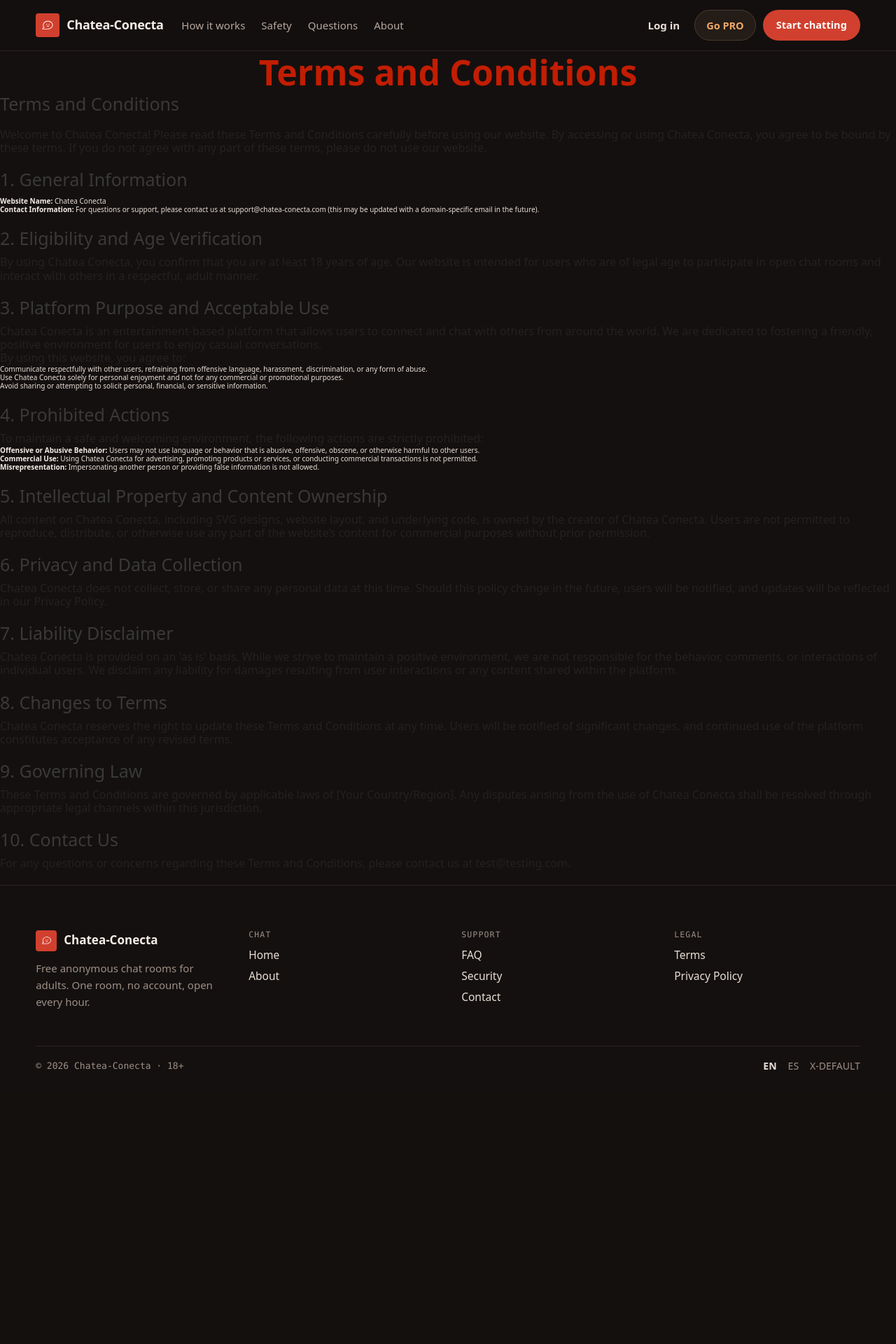
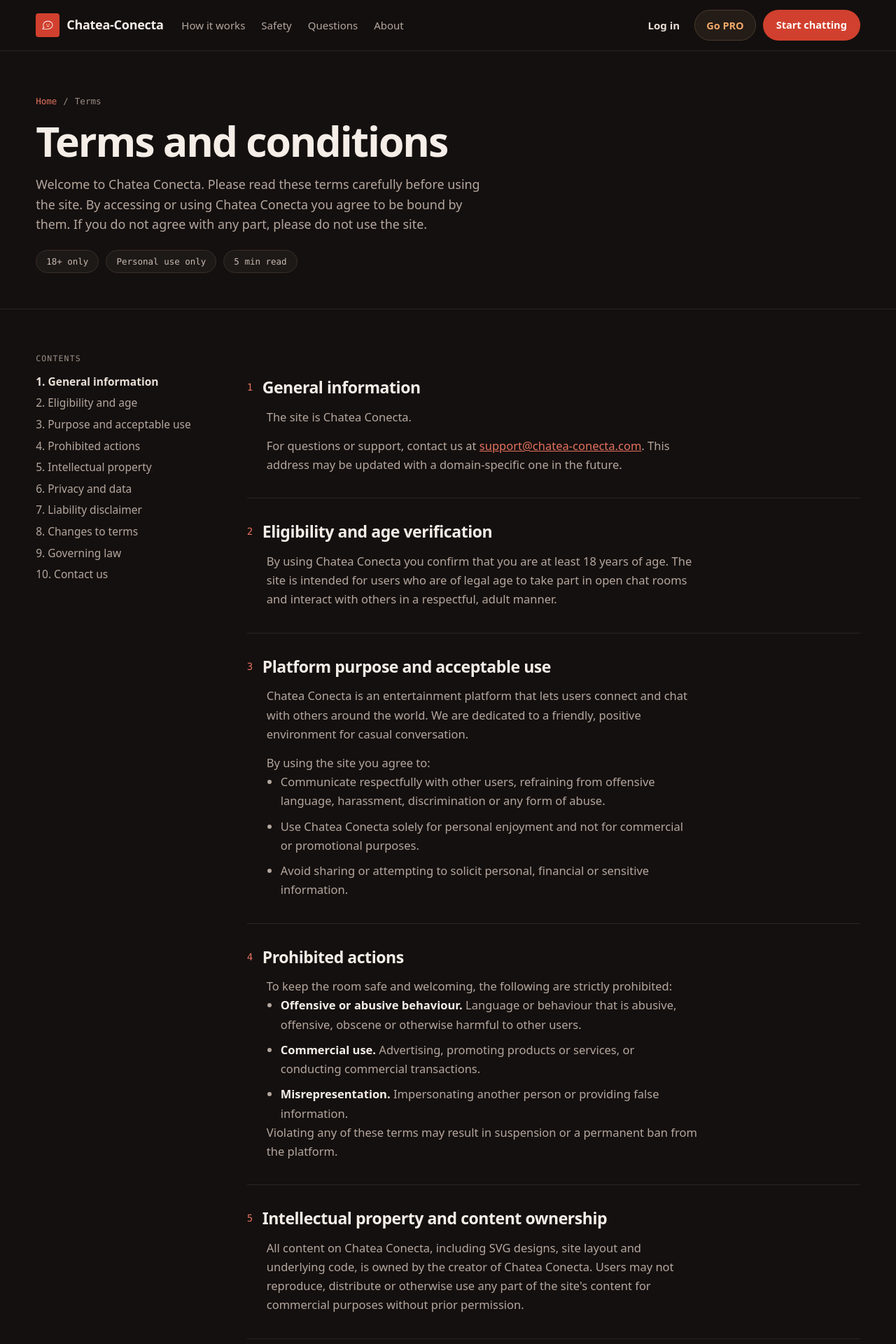
Before and after one commit to amssdias/chatea-conecta, a Django app: page /en/terms/ in a window 1280 px wide. Shown: the top 1920 px of the page at 70% size. Before the commit the page ends 1528 px from the top, so only its background shows below. Run offline with Django 4.2, Linux system fonts and the light colour scheme; parts of the project's set-up code (start-up, migrations or seed data) failed here and were passed over.

Commit message:
feat: update privacy, security, and terms pages with new content and structure

```diff
--- a/chat_connect/templates/pages/terms.html
+++ b/chat_connect/templates/pages/terms.html
@@ -1,66 +1,128 @@
 {% extends "base.html" %}
 {% load i18n %}
 
-{% block title %}Chatea-Conecta - {% trans "Terms and Conditions" %}{% endblock title %}
-{% block description %}{% trans "Read the Terms and Conditions for using Chatea-Conecta." %}{% endblock description %}
-{% block og_title %}{% blocktrans %}Chatea-Conecta - Terms and Conditions{% endblocktrans %}{% endblock og_title %}
-{% block og_description %}{% trans "Read the Terms and Conditions for using Chatea-Conecta." %}{% endblock og_description %}
-{% block twitter_title %}{% blocktrans %}Chatea-Conecta - Terms and Conditions{% endblocktrans %}{% endblock twitter_title %}
-{% block twitter_description %}{% trans "Read the Terms and Conditions for using Chatea-Conecta." %}{% endblock twitter_description %}
+{% block title %}
+{% trans "Terms and conditions for adult chat, 18+ | Chatea-Conecta" %}
+{% endblock title %}
+
+{% block description %}
+{% trans "The rules of Chatea-Conecta: who may use the free chat rooms, what is not allowed, how moderation works, and the limits of our liability." %}
+{% endblock description %}
 
 {% block header %}
-<header class="header-privacy">
-    <h1 class="heading-primary">{% trans "Terms and Conditions" %}</h1>
+<header class="page-head">
+    <nav class="breadcrumb" aria-label="{% trans 'Breadcrumb' %}">
+        <a class="breadcrumb__link" href="{% url 'chat:home' %}">{% trans "Home" %}</a>
+        <span aria-hidden="true">/</span>
+        <span>{% trans "Terms" %}</span>
+    </nav>
+
+    <h1 class="page-head__title page-head__title--short">{% trans "Terms and conditions" %}</h1>
+
+    <p class="page-head__lede">
+        {% trans "Welcome to Chatea Conecta. Please read these terms carefully before using the site. By accessing or using Chatea Conecta you agree to be bound by them. If you do not agree with any part, please do not use the site." %}
+    </p>
+
+    <div class="page-head__badges">
+        <span class="page-head__badge">{% trans "18+ only" %}</span>
+        <span class="page-head__badge">{% trans "Personal use only" %}</span>
+        <span class="page-head__badge">{% trans "5 min read" %}</span>
+    </div>
 </header>
 {% endblock header %}
 
 {% block content %}
-<section class="privacy-policy" aria-labelledby="terms-heading">
-    <h2 id="terms-heading" class="heading-tertiary heading-tertiary-dark-amber margin-bottom-xsmall">{% trans "Terms and Conditions" %}</h2>
-    <p class="paragraph margin-bottom-xsmall">{% trans "Welcome to Chatea Conecta! Please read these Terms and Conditions carefully before using our website. By accessing or using Chatea Conecta, you agree to be bound by these terms. If you do not agree with any part of these terms, please do not use our website." %}</p>
+<div class="doc-layout">
 
-    <h3 class="heading-tertiary heading-tertiary-dark-amber margin-bottom-xxsmall">1. {% trans "General Information" %}</h3>
-    <ul class="margin-bottom-xsmall">
-        <li><strong>{% trans "Website Name:" %}</strong> Chatea Conecta</li>
-        <li><strong>{% trans "Contact Information:" %}</strong> {% trans "For questions or support, please contact us at support@chatea-conecta.com (this may be updated with a domain-specific email in the future)." %}</li>
-    </ul>
+    <aside class="toc">
+        <h2 class="toc__title">{% trans "Contents" %}</h2>
+        <a class="toc__link toc__link--current" href="#t1">1. {% trans "General information" %}</a>
+        <a class="toc__link" href="#t2">2. {% trans "Eligibility and age" %}</a>
+        <a class="toc__link" href="#t3">3. {% trans "Purpose and acceptable use" %}</a>
+        <a class="toc__link" href="#t4">4. {% trans "Prohibited actions" %}</a>
+        <a class="toc__link" href="#t5">5. {% trans "Intellectual property" %}</a>
+        <a class="toc__link" href="#t6">6. {% trans "Privacy and data" %}</a>
+        <a class="toc__link" href="#t7">7. {% trans "Liability disclaimer" %}</a>
+        <a class="toc__link" href="#t8">8. {% trans "Changes to terms" %}</a>
+        <a class="toc__link" href="#t9">9. {% trans "Governing law" %}</a>
+        <a class="toc__link" href="#t10">10. {% trans "Contact us" %}</a>
+    </aside>
 
-    <h3 class="heading-tertiary heading-tertiary-dark-amber margin-bottom-xxsmall">2. {% trans "Eligibility and Age Verification" %}</h3>
-    <p class="paragraph margin-bottom-xsmall">{% trans "By using Chatea Conecta, you confirm that you are at least 18 years of age. Our website is intended for users who are of legal age to participate in open chat rooms and interact with others in a respectful, adult manner." %}</p>
+    {% url 'chat:contact' as contact_url %}
+    {% url 'chat:privacy' as privacy_url %}
 
-    <h3 class="heading-tertiary heading-tertiary-dark-amber margin-bottom-xxsmall">3. {% trans "Platform Purpose and Acceptable Use" %}</h3>
-    <p class="paragraph">{% trans "Chatea Conecta is an entertainment-based platform that allows users to connect and chat with others from around the world. We are dedicated to fostering a friendly, positive environment for users to enjoy casual conversations." %}</p>
-    <p class="paragraph">{% trans "By using this website, you agree to:" %}</p>
-    <ul class="margin-bottom-xsmall">
-        <li>{% trans "Communicate respectfully with other users, refraining from offensive language, harassment, discrimination, or any form of abuse." %}</li>
-        <li>{% trans "Use Chatea Conecta solely for personal enjoyment and not for any commercial or promotional purposes." %}</li>
-        <li>{% trans "Avoid sharing or attempting to solicit personal, financial, or sensitive information." %}</li>
-    </ul>
+    <div class="doc doc--numbered doc-layout__body">
 
-    <h3 class="heading-tertiary heading-tertiary-dark-amber margin-bottom-xxsmall">4. {% trans "Prohibited Actions" %}</h3>
-    <p class="paragraph">{% trans "To maintain a safe and welcoming environment, the following actions are strictly prohibited:" %}</p>
-    <ul class="margin-bottom-xsmall">
-        <li><strong>{% trans "Offensive or Abusive Behavior:" %}</strong> {% trans "Users may not use language or behavior that is abusive, offensive, obscene, or otherwise harmful to other users." %}</li>
-        <li><strong>{% trans "Commercial Use:" %}</strong> {% trans "Using Chatea Conecta for advertising, promoting products or services, or conducting commercial transactions is not permitted." %}</li>
-        <li><strong>{% trans "Misrepresentation:" %}</strong> {% trans "Impersonating another person or providing false information is not allowed." %}</li>
-    </ul>
+        <article class="doc__section" id="t1">
+            <h2 class="doc__title"><span class="doc__num" aria-hidden="true">1</span>{% trans "General information" %}</h2>
+            <p class="doc__text">{% trans "The site is Chatea Conecta." %}</p>
+            <p class="doc__text">
+                {% blocktrans %}For questions or support, contact us at <a href="{{ contact_url }}">support@chatea-conecta.com</a>. This address may be updated with a domain-specific one in the future.{% endblocktrans %}
+            </p>
+        </article>
 
-    <h3 class="heading-tertiary heading-tertiary-dark-amber margin-bottom-xxsmall">5. {% trans "Intellectual Property and Content Ownership" %}</h3>
-    <p class="paragraph margin-bottom-xsmall">{% trans "All content on Chatea Conecta, including SVG designs, website layout, and underlying code, is owned by the creator of Chatea Conecta. Users are not permitted to reproduce, distribute, or otherwise use any part of the website’s content for commercial purposes without prior permission." %}</p>
+        <article class="doc__section" id="t2">
+            <h2 class="doc__title"><span class="doc__num" aria-hidden="true">2</span>{% trans "Eligibility and age verification" %}</h2>
+            <p class="doc__text">{% trans "By using Chatea Conecta you confirm that you are at least 18 years of age. The site is intended for users who are of legal age to take part in open chat rooms and interact with others in a respectful, adult manner." %}</p>
+        </article>
 
-    <h3 class="heading-tertiary heading-tertiary-dark-amber margin-bottom-xxsmall">6. {% trans "Privacy and Data Collection" %}</h3>
-    <p class="paragraph margin-bottom-xsmall">{% trans "Chatea Conecta does not collect, store, or share any personal data at this time. Should this policy change in the future, users will be notified, and updates will be reflected in our Privacy Policy." %}</p>
+        <article class="doc__section" id="t3">
+            <h2 class="doc__title"><span class="doc__num" aria-hidden="true">3</span>{% trans "Platform purpose and acceptable use" %}</h2>
+            <p class="doc__text">{% trans "Chatea Conecta is an entertainment platform that lets users connect and chat with others around the world. We are dedicated to a friendly, positive environment for casual conversation." %}</p>
+            <p class="doc__text">{% trans "By using the site you agree to:" %}</p>
+            <ul class="doc__list">
+                <li class="doc__item">{% trans "Communicate respectfully with other users, refraining from offensive language, harassment, discrimination or any form of abuse." %}</li>
+                <li class="doc__item">{% trans "Use Chatea Conecta solely for personal enjoyment and not for commercial or promotional purposes." %}</li>
+                <li class="doc__item">{% trans "Avoid sharing or attempting to solicit personal, financial or sensitive information." %}</li>
+            </ul>
+        </article>
 
-    <h3 class="heading-tertiary heading-tertiary-dark-amber margin-bottom-xxsmall">7. {% trans "Liability Disclaimer" %}</h3>
-    <p class="paragraph margin-bottom-xsmall">{% trans "Chatea Conecta is provided on an 'as is' basis. While we strive to maintain a positive environment, we are not responsible for the behavior, comments, or interactions of individual users. We disclaim any liability for damages resulting from user interactions or any content shared within the platform." %}</p>
+        <article class="doc__section" id="t4">
+            <h2 class="doc__title"><span class="doc__num" aria-hidden="true">4</span>{% trans "Prohibited actions" %}</h2>
+            <p class="doc__text">{% trans "To keep the room safe and welcoming, the following are strictly prohibited:" %}</p>
+            <ul class="doc__list">
+                <li class="doc__item">{% blocktrans %}<strong>Offensive or abusive behaviour.</strong> Language or behaviour that is abusive, offensive, obscene or otherwise harmful to other users.{% endblocktrans %}</li>
+                <li class="doc__item">{% blocktrans %}<strong>Commercial use.</strong> Advertising, promoting products or services, or conducting commercial transactions.{% endblocktrans %}</li>
+                <li class="doc__item">{% blocktrans %}<strong>Misrepresentation.</strong> Impersonating another person or providing false information.{% endblocktrans %}</li>
+            </ul>
+            <p class="doc__text">{% trans "Violating any of these terms may result in suspension or a permanent ban from the platform." %}</p>
+        </article>
 
-    <h3 class="heading-tertiary heading-tertiary-dark-amber margin-bottom-xxsmall">8. {% trans "Changes to Terms" %}</h3>
-    <p class="paragraph margin-bottom-xsmall">{% trans "Chatea Conecta reserves the right to update these Terms and Conditions at any time. Users will be notified of significant changes, and continued use of the platform constitutes acceptance of any revised terms." %}</p>
+        <article class="doc__section" id="t5">
+            <h2 class="doc__title"><span class="doc__num" aria-hidden="true">5</span>{% trans "Intellectual property and content ownership" %}</h2>
+            <p class="doc__text">{% trans "All content on Chatea Conecta, including SVG designs, site layout and underlying code, is owned by the creator of Chatea Conecta. Users may not reproduce, distribute or otherwise use any part of the site's content for commercial purposes without prior permission." %}</p>
+        </article>
 
-    <h3 class="heading-tertiary heading-tertiary-dark-amber margin-bottom-xxsmall">9. {% trans "Governing Law" %}</h3>
-    <p class="paragraph margin-bottom-xsmall">{% trans "These Terms and Conditions are governed by applicable laws of [Your Country/Region]. Any disputes arising from the use of Chatea Conecta shall be resolved through appropriate legal channels within this jurisdiction." %}</p>
+        <article class="doc__section" id="t6">
+            <h2 class="doc__title"><span class="doc__num" aria-hidden="true">6</span>{% trans "Privacy and data collection" %}</h2>
+            <p class="doc__text">
+                {% blocktrans %}Chatea Conecta does not collect, store or share personal data at this time. Should this change, users will be notified and updates will appear in the <a href="{{ privacy_url }}">privacy policy</a>.{% endblocktrans %}
+            </p>
+        </article>
 
-    <h3 class="heading-tertiary heading-tertiary-dark-amber margin-bottom-xxsmall">10. {% trans "Contact Us" %}</h3>
-    <p class="paragraph margin-bottom-xsmall">{% trans "For any questions or concerns regarding these Terms and Conditions, please contact us at test@testing.com." %}</p>
-</section>
+        <article class="doc__section" id="t7">
+            <h2 class="doc__title"><span class="doc__num" aria-hidden="true">7</span>{% trans "Liability disclaimer" %}</h2>
+            <p class="doc__text">{% trans "Chatea Conecta is provided on an 'as is' basis. While we work to maintain a positive environment, we are not responsible for the behaviour, comments or interactions of individual users. We disclaim any liability for damages resulting from user interactions or content shared within the platform." %}</p>
+        </article>
+
+        <article class="doc__section" id="t8">
+            <h2 class="doc__title"><span class="doc__num" aria-hidden="true">8</span>{% trans "Changes to terms" %}</h2>
+            <p class="doc__text">{% trans "Chatea Conecta reserves the right to update these terms at any time. Users will be notified of significant changes, and continued use of the platform means acceptance of any revised terms." %}</p>
+        </article>
+
+        <article class="doc__section" id="t9">
+            <h2 class="doc__title"><span class="doc__num" aria-hidden="true">9</span>{% trans "Governing law" %}</h2>
+            <p class="doc__text">
+                {% blocktrans %}These terms are governed by the applicable laws of <mark>[Your Country/Region]</mark>. Any disputes arising from the use of Chatea Conecta shall be resolved through the appropriate legal channels within this jurisdiction.{% endblocktrans %}
+            </p>
+        </article>
+
+        <article class="doc__section" id="t10">
+            <h2 class="doc__title"><span class="doc__num" aria-hidden="true">10</span>{% trans "Contact us" %}</h2>
+            <p class="doc__text">
+                {% blocktrans %}For any questions or concerns about these terms, contact us at <a href="{{ contact_url }}">support@chatea-conecta.com</a>.{% endblocktrans %}
+            </p>
+        </article>
+    </div>
+</div>
 {% endblock content %}
```
Also changed, not shown: chat_connect/templates/pages/privacy.html (+105 -70 lines), chat_connect/templates/pages/security.html (+77 -10 lines).
